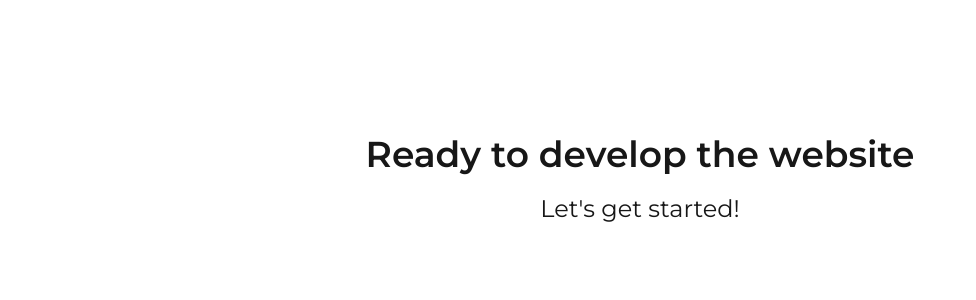
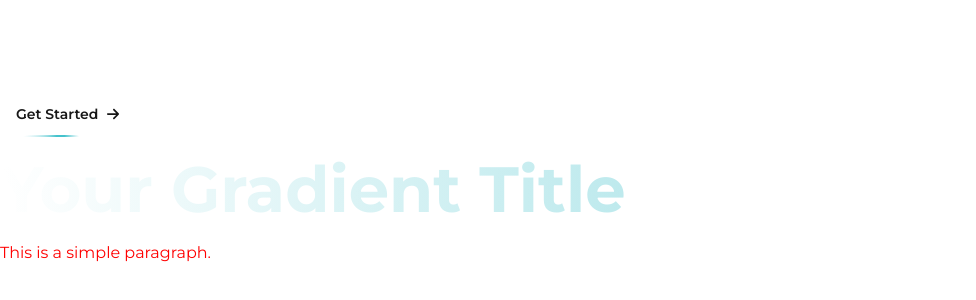
Before and after one commit to ITCartofficial/itcart-website, a Next.js app: page / in a window 1280 px wide. Shown: the part 222-522 px from the top of the page, without its empty margins (0-976 px from the left). Built offline with nearby package versions, Linux system fonts and the light colour scheme.

Commit message:
Add new components and styles: implement OutlineBtn, GradientTitle, and SimplePara; update globals.css with new CSS variables; modify Home page layout; add react-icons dependency.

```diff
--- a/app/globals.css
+++ b/app/globals.css
@@ -3,6 +3,14 @@
 :root {
   --background: #ffffff;
   --foreground: #171717;
+
+  --d: 2500ms;
+	--angle: 90deg;
+	--gradX: 100%;
+	--gradY: 50%;
+	/* --c1: rgba(168, 239, 255, 1); */
+	--c1: #45C2CC;
+	--c2: #FFFFFF;
 }
 
 @theme inline {
@@ -24,7 +32,7 @@ body {
 }
 
 /* Headings */
-h1 {
+/* h1 {
   @apply text-[64px] leading-[80px] font-bold;
 }
 
@@ -46,10 +54,10 @@ h5 {
 
 h6 {
   @apply text-[20px] leading-[24px] font-medium;
-}
+} */
 
 /* Body Text Styles */
-.p-large-bold {
+/* .p-large-bold {
   @apply text-[24px] leading-[32px] font-bold;
 }
 
@@ -87,4 +95,4 @@ h6 {
 
 .p-xsmall {
   @apply text-[14px] leading-[22px] font-normal;
-}
+} */
--- a/app/page.tsx
+++ b/app/page.tsx
@@ -1,9 +1,13 @@
+import OutlineBtn from "@/components/atoms/buttons/OutlineBtn";
+import GradientTitle from "@/components/atoms/typography/GradientTitle";
+import SimplePara from "@/components/atoms/typography/SimplePara";
 
 export default function Home() {
   return (
-    <div className="flex flex-col w-full h-screen items-center justify-center gap-4">
-      <h3>Ready to develop the website</h3>
-      <p className="text-2xl">Let&apos;s get started!</p>
+    <div className="flex flex-col w-full h-screen justify-center gap-1">
+      <OutlineBtn text="Get Started" />
+      <GradientTitle text="Your Gradient Title" fontSize="64px" fontWeight="bold" />
+      <SimplePara text="This is a simple paragraph." fontSize="16px" color="#ff0000" />
     </div>
   );
 }
--- /dev/null
+++ b/components/atoms/buttons/OutlineBtn.css
@@ -0,0 +1,56 @@
+/* .anim-outline-btn {
+    background-color: transparent;
+    border: 2px solid var(--color-primary);
+    color: var(--color-primary);
+    padding: .8rem 2rem;
+    font-size: 1rem;
+    cursor: pointer;
+    transition: all 0.3s ease-in-out;
+} */
+
+@property --angle {
+  syntax: "<angle>";
+  initial-value: 90deg;
+  inherits: true;
+}
+
+@property --gradX {
+  syntax: "<percentage>";
+  initial-value: 50%;
+  inherits: true;
+}
+
+.anim-outline-btn {
+  position: relative;
+  border-radius: 8px;
+  padding: .8rem 1rem;
+  background: transparent;
+  z-index: 1;
+  overflow: hidden;
+}
+
+.anim-outline-btn::before {
+  content: "";
+  position: absolute;
+  inset: 0;
+  border-radius: inherit;
+  padding: 2px;
+  background: conic-gradient(
+    from var(--angle),
+    var(--c2),
+    var(--c1) 0.1turn,
+    var(--c1) 0.15turn,
+    var(--c2) 0.25turn
+  );
+  mask: linear-gradient(#fff 0 0) content-box, linear-gradient(#fff 0 0);
+  mask-composite: exclude;
+  -webkit-mask-composite: destination-out;
+  z-index: -1;
+  animation: borderRotate var(--d) linear infinite;
+}
+
+@keyframes borderRotate {
+  100% {
+    --angle: 420deg;
+  }
+}
--- a/components/atoms/buttons/OutlineBtn.tsx
+++ b/components/atoms/buttons/OutlineBtn.tsx
@@ -0,0 +1,20 @@
+import React from 'react'
+import './OutlineBtn.css'
+
+import { FaArrowRight } from "react-icons/fa6";
+
+type OutlineBtnProps = {
+    text: string
+    icon?: React.ReactNode
+}
+
+const OutlineBtn: React.FC<OutlineBtnProps> = ({ text, icon }) => {
+    return (
+        <button className='w-max anim-outline-btn flex items-center justify-center gap-2 cursor-pointer hover:gap-3 transition-all duration-300 ease-in-out'>
+            <p className='text-sm font-semibold'>{text}</p>
+            {icon || <FaArrowRight className='text-sm font-semibold' />}
+        </button>
+    )
+}
+
+export default OutlineBtn
--- /dev/null
+++ b/components/atoms/typography/GradientTitle.tsx
@@ -0,0 +1,17 @@
+import React from 'react'
+import { TypographyProps } from '@/types/PropsTypes'
+
+const GradientTitle: React.FC<TypographyProps> = ({ text, fontSize, fontWeight, textAlign, lineHeight }) => {
+    return (
+        <h1 style={{ ...gradientTextStyle, fontSize, fontWeight, textAlign, lineHeight }}>{text}</h1>
+    )
+}
+
+export default GradientTitle
+
+const gradientTextStyle = {
+    background: 'linear-gradient(90deg, #FFF 0.27%, #45C2CC 138.42%)',
+    backgroundClip: 'text',
+    WebkitBackgroundClip: 'text',
+    WebkitTextFillColor: 'transparent',
+}
--- /dev/null
+++ b/components/atoms/typography/SimplePara.tsx
@@ -0,0 +1,10 @@
+import React from 'react'
+import { TypographyProps } from '@/types/PropsTypes'
+
+const SimplePara: React.FC<TypographyProps> = ({ text, fontSize, color, textAlign, fontWeight, lineHeight, textDecoration }) => {
+    return (
+        <p style={{ fontSize, color, textAlign, fontWeight, lineHeight, textDecoration }}>{text}</p>
+    )
+}
+
+export default SimplePara
--- a/package.json
+++ b/package.json
@@ -21,6 +21,7 @@
     "@types/react-dom": "^19",
     "eslint": "^9",
     "eslint-config-next": "15.3.2",
+    "react-icons": "^5.5.0",
     "tailwindcss": "^4.1.5",
     "typescript": "^5"
   }
--- a/tsconfig.json
+++ b/tsconfig.json
@@ -20,7 +20,8 @@
     ],
     "paths": {
       "@/*": ["./*"]
-    }
+    },
+    "allowImportingTsExtensions": true
   },
   "include": ["next-env.d.ts", "**/*.ts", "**/*.tsx", ".next/types/**/*.ts"],
   "exclude": ["node_modules"]
--- /dev/null
+++ b/types/PropsTypes.tsx
@@ -0,0 +1,12 @@
+import React from "react"
+
+export type TypographyProps = {
+    text: string
+    fontSize: string
+    color?: string
+    lineHeight?: React.CSSProperties["lineHeight"]
+    fontWeight?: string
+    textAlign?: React.CSSProperties["textAlign"]
+    letterSpacing?: string
+    textDecoration?: React.CSSProperties["textDecoration"]
+}
```
Also changed, not shown: 1 other file (tests, documents, lock files or other folders).
